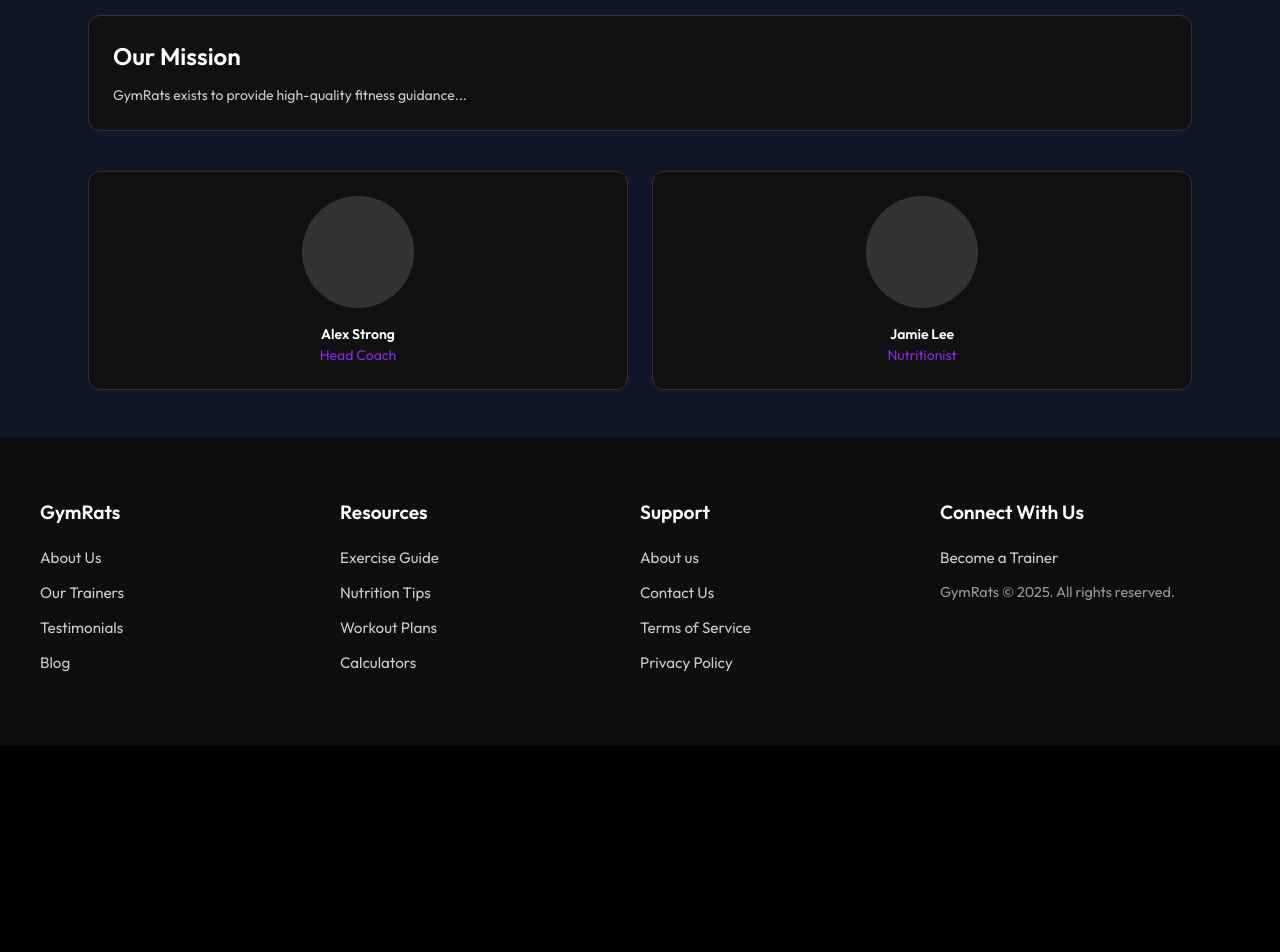
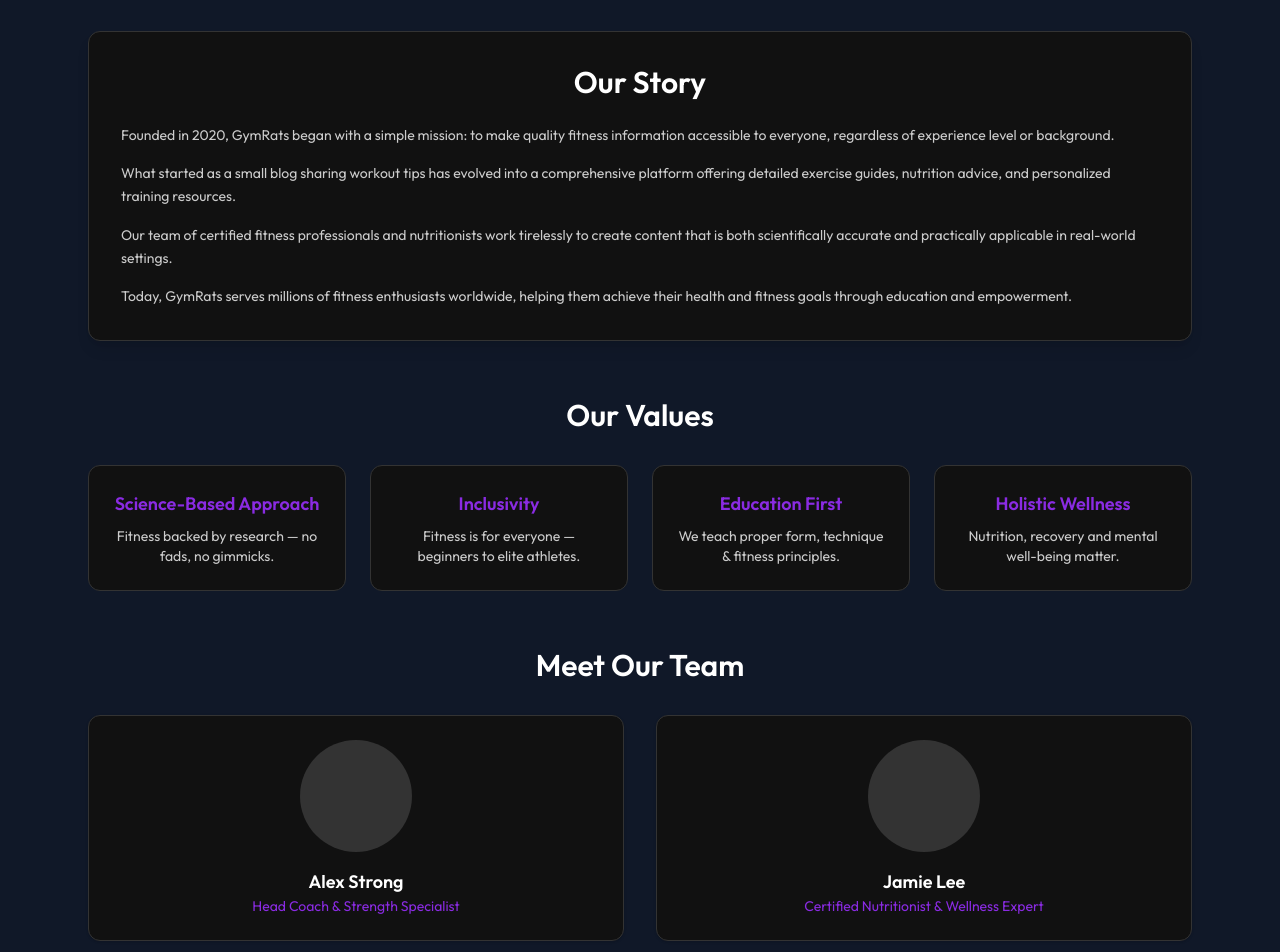
Before and after one commit to thota-vivek05/Gymrats-React, a React app in the folder Frontend/: page /about in a window 1280 px wide. Shown: the part 160-1112 px from the top of the page. Before the commit the page ends 906 px from the top, so only its background shows below. Built offline with nearby package versions, Linux system fonts and the light colour scheme; the HTML template or start-up script is replaced by a standard one.

Commit message:
Refactor App component imports and enhance AboutPage with mission, values, and team sections

```diff
--- a/Frontend/src/App.jsx
+++ b/Frontend/src/App.jsx
@@ -1,50 +1,50 @@
-import { BrowserRouter as Router, Routes, Route } from 'react-router-dom';
-import { AuthProvider } from './context/AuthContext';
-import HomePage from './pages/Home/HomePage';
-import Login from './pages/Auth/Login';
-import UserSignup from './pages/Auth/UserSignup';
-import TrainerSignup from './pages/Auth/TrainerSignup';
-import TrainerDashboard from './pages/Trainer/TrainerDashboard';
+import { BrowserRouter as Router, Routes, Route } from "react-router-dom";
+import { AuthProvider } from "./context/AuthContext";
 
-// Import public pages
-import ExercisePage from './pages/Home/related/ExercisePage.jsx';
-import NutritionPage from './pages/Home/related/NutritionPage.jsx';
-import AboutPage from './pages/Home/related/AboutPage.jsx';
-import ContactPage from './pages/Home/related/ContactPage.jsx';
+// Public Pages
+import HomePage from "./pages/Home/HomePage";
+import Login from "./pages/Auth/Login";
+import UserSignup from "./pages/Auth/UserSignup";
+import TrainerSignup from "./pages/Auth/TrainerSignup";
+import ExercisePage from "./pages/Home/related/ExercisePage";
+import NutritionPage from "./pages/Home/related/NutritionPage";
+import AboutPage from "./pages/Home/related/AboutPage";
+import ContactPage from "./pages/Home/related/ContactPage";
 
-// Import user-specific protected pages
-import UserDashboard from './pages/User/UserDashboard.jsx';
-import UserNutritionPage from './pages/User/UserNutrition.jsx';
-import UserExercisesPage from './pages/User/UserExercises.jsx';
-import UserProfilePage from './pages/User/UserProfile.jsx';
+// Protected imports
+import ProtectedRoute from "./components/common/ProtectedRoute";
 
-// Protected Routes
-import ProtectedRoute from './components/common/ProtectedRoute'
+// User Pages
+import UserDashboard from "./pages/User/UserDashboard";
+import UserProfile from "./pages/User/UserProfile";
 
-import AdminLogin from './pages/Admin/AdminLogin';
-import AdminDashboard from './pages/Admin/AdminDashboard';
-import AdminLayout from './pages/Admin/components/AdminLayout';
-import AdminUsers from './pages/Admin/AdminUsers';
-import AdminTrainers from './pages/Admin/AdminTrainers';
+// Trainer Pages
+import TrainerDashboard from "./pages/Trainer/TrainerDashboard";
 
+// Admin Pages
+import AdminLogin from "./pages/Admin/AdminLogin";
+import AdminDashboard from "./pages/Admin/AdminDashboard";
+import AdminLayout from "./pages/Admin/components/AdminLayout";
+import AdminUsers from "./pages/Admin/AdminUsers";
+import AdminTrainers from "./pages/Admin/AdminTrainers";
+import AdminVerifications from "./pages/Admin/AdminVerifications"; // ⬅ Added
 
 function App() {
   return (
     <AuthProvider>
       <Router>
-      {/* Set main container background to ensure full dark mode aesthetic */}
         <div className="App bg-gray-900 min-h-screen">
           <Routes>
-          {/* --- PUBLIC AUTH & HOME ROUTES --- */}
+
+            {/* 🔹 PUBLIC ROUTES */}
             <Route path="/" element={<HomePage />} />
             <Route path="/home" element={<HomePage />} />
             <Route path="/login" element={<Login />} />
             <Route path="/signup/user" element={<UserSignup />} />
             <Route path="/signup/trainer" element={<TrainerSignup />} />
-
             <Route path="/admin/login" element={<AdminLogin />} />
 
-          {/* --- PUBLIC STATIC PAGES --- */}
+            {/* Static Info Pages */}
             <Route path="/isolation" element={<ExercisePage />} />
             <Route path="/exercises" element={<ExercisePage />} />
             <Route path="/nutrition" element={<NutritionPage />} />
@@ -52,32 +52,24 @@ function App() {
             <Route path="/contact" element={<ContactPage />} />
 
 
-          {/* --- PROTECTED ROUTES (Requires Login) --- */}
-
-            {/* 1. Member Routes (User) */}
-            <Route element={<ProtectedRoute allowedRoles={['user']} />}>
-            {/* <Route path="/userdashboard_b" element={<UserDashboard />} />
-          <Route path="/userdashboard_g" element={<UserDashboard />} /> */}
+            {/* 🔹 USER PROTECTED ROUTES */}
+            <Route element={<ProtectedRoute allowedRoles={["user"]} />}>
               <Route path="/dashboard" element={<UserDashboard />} />
-
-               {/* <Route path="/dashboard" element={<UserDashboard />} /> */}
-               {/* Add pages here like /profile, /workouts */}
+              <Route path="/userprofile" element={<UserProfile />} />
             </Route>
 
-            {/* 2. Trainer Routes */}
-            <Route element={<ProtectedRoute allowedRoles={['trainer']} />}>
+            {/* 🔹 TRAINER PROTECTED ROUTES */}
+            <Route element={<ProtectedRoute allowedRoles={["trainer"]} />}>
               <Route path="/trainer/dashboard" element={<TrainerDashboard />} />
-               {/* Add other trainer pages here */}
             </Route>
 
-            {/* 3. Admin Routes */}
-            <Route element={<ProtectedRoute allowedRoles={['admin']} />}>
-                <Route path="/admin/dashboard" element={<AdminDashboard />} />
+            {/* 🔹 ADMIN PROTECTED ROUTES */}
+            <Route element={<ProtectedRoute allowedRoles={["admin"]} />}>
               <Route element={<AdminLayout />}>
                 <Route path="/admin/dashboard" element={<AdminDashboard />} />
                 <Route path="/admin/users" element={<AdminUsers />} />
                 <Route path="/admin/trainers" element={<AdminTrainers />} />
-                {/* Add memberships, exercises, verifiers here next */}
+                <Route path="/admin/verifiers" element={<AdminVerifications />} /> {/* ✅ Added */}
               </Route>
             </Route>
 
--- a/Frontend/src/pages/Home/related/AboutPage.jsx
+++ b/Frontend/src/pages/Home/related/AboutPage.jsx
@@ -1,6 +1,7 @@
 import React from "react";
 import Header from "../../../components/common/Header/Header";
 import Footer from "../../../components/common/Footer/Footer";
+
 const AboutPage = () => {
   return (
     <>
@@ -8,27 +9,89 @@ const AboutPage = () => {
 
       <div className="max-w-[1200px] mx-auto px-12 py-12 text-white max-[1016px]:px-6">
 
-        <h1 className="text-4xl font-bold text-[#8A2BE2] mb-6">About Us</h1>
+        {/* PAGE TITLE */}
+        <h1 className="text-4xl font-bold text-[#8A2BE2] mb-10 text-center">
+          About GymRats
+        </h1>
 
-        <div className="bg-[#111] p-6 rounded-xl border border-[#333] mb-10">
-          <h2 className="text-2xl font-semibold mb-3">Our Mission</h2>
+        {/* STORY / MISSION */}
+        <div className="bg-[#111] p-8 rounded-xl border border-[#333] shadow-lg mb-14">
+          <h2 className="text-3xl font-semibold mb-6 text-center">Our Story</h2>
+          <p className="text-[#ccc] leading-relaxed mb-4">
+            Founded in 2020, GymRats began with a simple mission:
+            to make quality fitness information accessible to everyone, regardless
+            of experience level or background.
+          </p>
+          <p className="text-[#ccc] leading-relaxed mb-4">
+            What started as a small blog sharing workout tips has evolved into a
+            comprehensive platform offering detailed exercise guides, nutrition
+            advice, and personalized training resources.
+          </p>
+          <p className="text-[#ccc] leading-relaxed mb-4">
+            Our team of certified fitness professionals and nutritionists work
+            tirelessly to create content that is both scientifically accurate and
+            practically applicable in real-world settings.
+          </p>
           <p className="text-[#ccc] leading-relaxed">
-            GymRats exists to provide high-quality fitness guidance...
+            Today, GymRats serves millions of fitness enthusiasts worldwide,
+            helping them achieve their health and fitness goals through education
+            and empowerment.
           </p>
         </div>
 
-        <div className="grid grid-cols-1 sm:grid-cols-2 gap-6">
-          <div className="bg-[#111] p-6 rounded-xl border border-[#333] text-center">
-            <div className="w-28 h-28 bg-[#333] rounded-full mx-auto mb-4"></div>
-            <h3 className="font-semibold">Alex Strong</h3>
-            <p className="text-[#8A2BE2] text-sm">Head Coach</p>
-          </div>
+        {/* VALUES SECTION */}
+        <h2 className="text-3xl font-semibold mb-8 text-center">Our Values</h2>
+        <div className="grid grid-cols-1 md:grid-cols-2 lg:grid-cols-4 gap-6 mb-14">
+          {[
+            {
+              title: "Science-Based Approach",
+              desc: "Fitness backed by research — no fads, no gimmicks.",
+            },
+            {
+              title: "Inclusivity",
+              desc: "Fitness is for everyone — beginners to elite athletes.",
+            },
+            {
+              title: "Education First",
+              desc: "We teach proper form, technique & fitness principles.",
+            },
+            {
+              title: "Holistic Wellness",
+              desc: "Nutrition, recovery and mental well-being matter.",
+            },
+          ].map((item, index) => (
+            <div
+              key={index}
+              className="bg-[#111] p-6 text-center rounded-xl border border-[#333] hover:border-[#8A2BE2] transition"
+            >
+              <h3 className="font-semibold text-lg mb-2 text-[#8A2BE2]">{item.title}</h3>
+              <p className="text-[#ccc] text-sm">{item.desc}</p>
+            </div>
+          ))}
+        </div>
 
-          <div className="bg-[#111] p-6 rounded-xl border border-[#333] text-center">
-            <div className="w-28 h-28 bg-[#333] rounded-full mx-auto mb-4"></div>
-            <h3 className="font-semibold">Jamie Lee</h3>
-            <p className="text-[#8A2BE2] text-sm">Nutritionist</p>
-          </div>
+        {/* TEAM SECTION */}
+        <h2 className="text-3xl font-semibold mb-8 text-center">Meet Our Team</h2>
+        <div className="grid grid-cols-1 sm:grid-cols-2 gap-8 mb-20">
+          {[
+            {
+              name: "Alex Strong",
+              role: "Head Coach & Strength Specialist",
+            },
+            {
+              name: "Jamie Lee",
+              role: "Certified Nutritionist & Wellness Expert",
+            },
+          ].map((person, index) => (
+            <div
+              key={index}
+              className="bg-[#111] p-6 rounded-xl border border-[#333] text-center hover:border-[#8A2BE2] transition shadow"
+            >
+              <div className="w-28 h-28 bg-[#333] rounded-full mx-auto mb-4"></div>
+              <h3 className="font-semibold text-lg">{person.name}</h3>
+              <p className="text-[#8A2BE2] text-sm">{person.role}</p>
+            </div>
+          ))}
         </div>
       </div>
 
```
Lines whose indentation alone changed are shown as unchanged.
